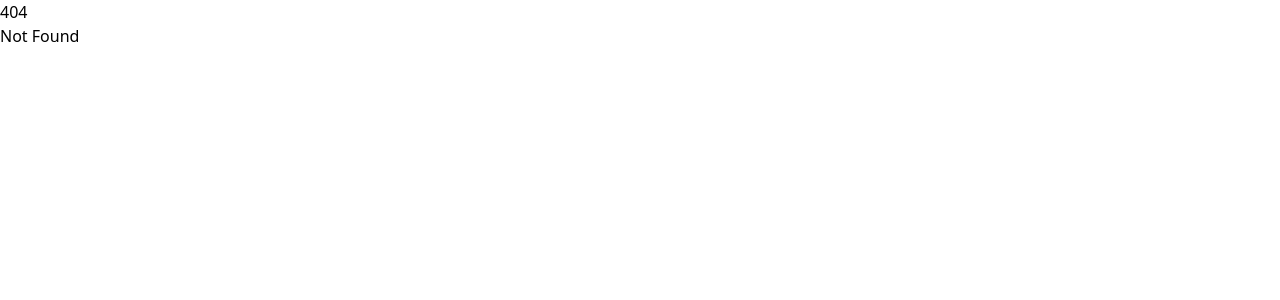
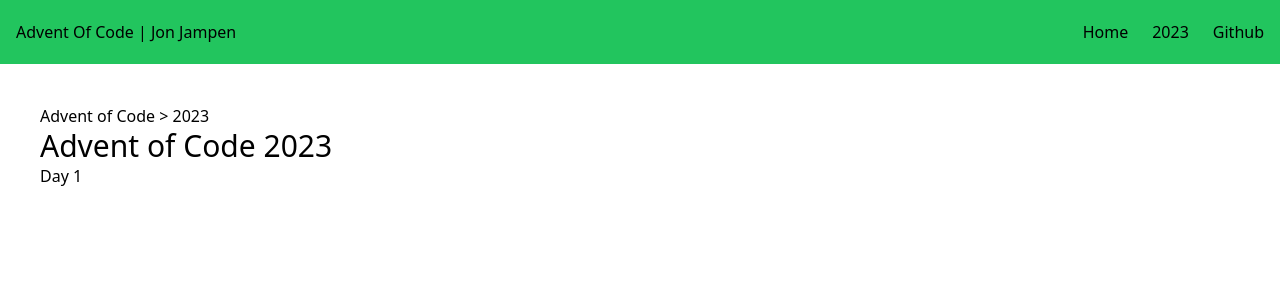
Before and after one commit to jonjampen/adventOfCode, a SvelteKit app: page /2023 in a window 1280 px wide. Before the commit this address had no page. Shown: the top 300 px of the page. Built offline with nearby package versions, Linux system fonts and the light colour scheme.

Commit message:
Basic setup.

```diff
--- a/package.json
+++ b/package.json
@@ -20,5 +20,8 @@
 		"tailwindcss": "^3.3.5",
 		"vite": "^4.4.2"
 	},
-	"type": "module"
+	"type": "module",
+	"dependencies": {
+		"lucide-svelte": "^0.294.0"
+	}
 }
--- a/src/app.html
+++ b/src/app.html
@@ -1,12 +1,16 @@
 <!doctype html>
 <html lang="en">
+
 <head>
 	<meta charset="utf-8" />
 	<link rel="icon" href="%sveltekit.assets%/favicon.png" />
 	<meta name="viewport" content="width=device-width, initial-scale=1" />
+	<title>Advent of Code | Jon Jampen</title>
 	%sveltekit.head%
 </head>
+
 <body data-sveltekit-preload-data="hover">
 	<div style="display: contents">%sveltekit.body%</div>
 </body>
+
 </html>
--- /dev/null
+++ b/src/components/Nav.svelte
@@ -0,0 +1,12 @@
+<script>
+	// import { Github } from "lucide-svelte";
+</script>
+
+<nav class="flex justify-between items-center h-16 px-4 bg-green-500">
+	<span><a href="/">Advent Of Code</a> | <a href="https://jonjampen.ch/">Jon Jampen</a></span>
+	<ul class="flex gap-6">
+		<li><a href="/">Home</a></li>
+		<li><a href="/2023">2023</a></li>
+		<li><a href="https://github.com/jonjampen/adventOfCode" target="_blank">Github</a></li>
+	</ul>
+</nav>
--- /dev/null
+++ b/src/routes/+layout.js
@@ -0,0 +1,7 @@
+export function load({ params }) {
+    return {
+        home: "Advent of Code",
+        year: params.year,
+        day: params.day,
+    }
+}
--- a/src/routes/+layout.svelte
+++ b/src/routes/+layout.svelte
@@ -1,5 +1,19 @@
 <script>
 	import "../app.css";
+	import Nav from "../components/Nav.svelte";
+	export let data;
 </script>
 
-<slot />
+<Nav />
+<main class="mx-10 mt-10">
+	{#if typeof data.home !== "undefined"}
+		<a href="/">{data.home}</a>
+	{/if}
+	{#if typeof data.year !== "undefined"}
+		&gt; <a href="/{data.year}">{data.year}</a>
+	{/if}
+	{#if typeof data.day !== "undefined"}
+		&gt; {data.day}
+	{/if}
+	<slot />
+</main>
--- a/src/routes/+page.svelte
+++ b/src/routes/+page.svelte
@@ -1,2 +1,8 @@
-<h1>Welcome to SvelteKit</h1>
-<p>Visit <a href="https://kit.svelte.dev">kit.svelte.dev</a> to read the documentation</p>
+<h1 class="text-5xl">Advent Of Code</h1>
+<h2 class="text-2xl">By Jon Jampen</h2>
+<br />
+<p>Here I share my code solutions to <a href="https://adventofcode.com" target="_blank" class="text-green-700">Advent of Code</a>.</p>
+<h3 class="text-xl">Select Year</h3>
+<ul class="list-disc">
+	<li><a href="/2023">2023</a></li>
+</ul>
--- /dev/null
+++ b/src/routes/[year]/+page.js
@@ -0,0 +1,5 @@
+export function load({ params }) {
+    return {
+        year: params.year
+    }
+}
--- /dev/null
+++ b/src/routes/[year]/+page.svelte
@@ -0,0 +1,8 @@
+<script>
+	export let data;
+</script>
+
+<h1 class="text-3xl">Advent of Code {data.year}</h1>
+<ul>
+	<li><a href="{data.year}/1">Day 1</a></li>
+</ul>
--- /dev/null
+++ b/src/routes/[year]/[day]/+page.js
@@ -0,0 +1,6 @@
+export function load({ params }) {
+    return {
+        year: params.year,
+        day: params.day,
+    }
+}
--- /dev/null
+++ b/src/routes/[year]/[day]/+page.svelte
@@ -0,0 +1,5 @@
+<script>
+	export let data;
+</script>
+
+<h1 class="text-3xl">Advent of Code {data.year}: Day {data.day}</h1>
```
Also changed, not shown: 1 other file (tests, documents, lock files or other folders). Lines whose indentation alone changed are shown as unchanged.
